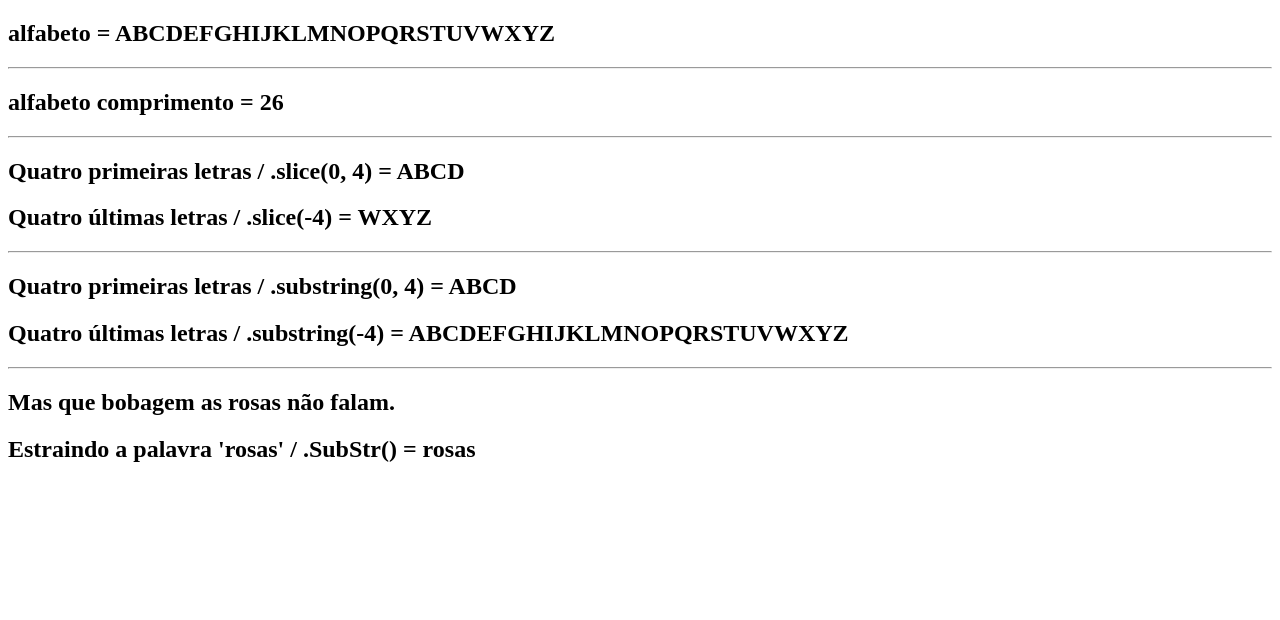
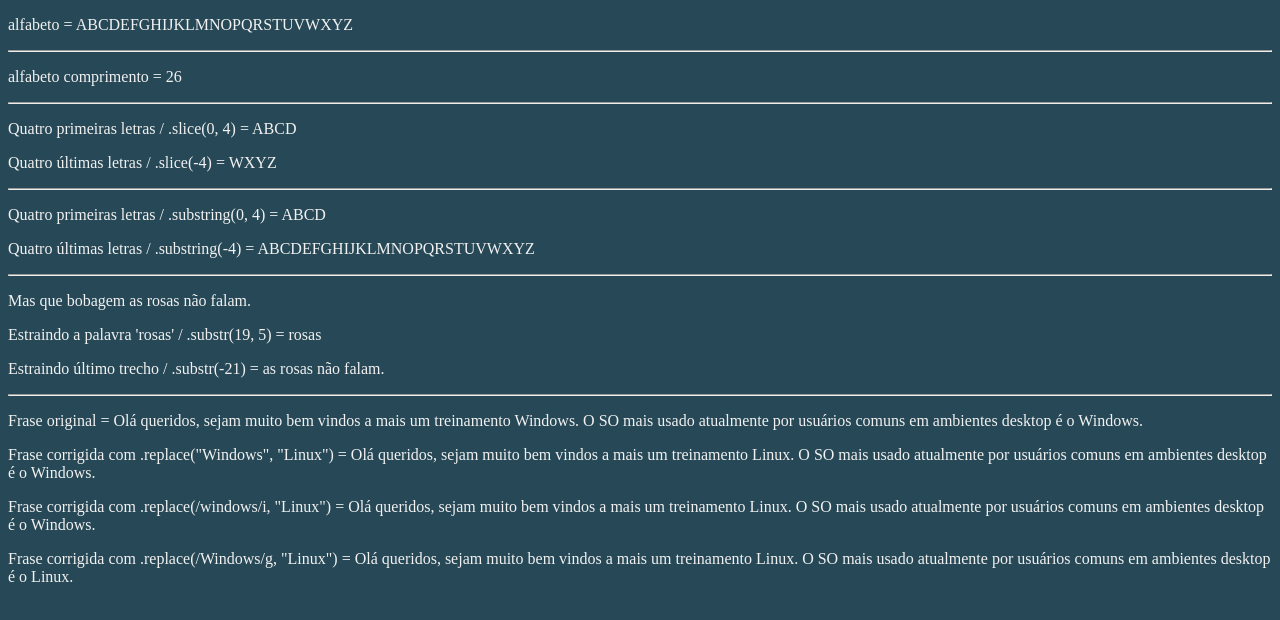
Before and after one commit to SamColt36/javascript-playlist-edson-maia, a plain HTML site: page Strings Methods/index.html in a window 1280 px wide. Drawn offline with Linux system fonts and the light colour scheme.

Commit message:
Update class

```diff
--- a/Strings Methods/index.html
+++ b/Strings Methods/index.html
@@ -1,5 +1,5 @@
 <!DOCTYPE html>
-<html lang="pt-br">
+<html lang="pt-br" id="demo">
 
 <head>
 	<meta charset="UTF-8">
--- a/Strings Methods/script.js
+++ b/Strings Methods/script.js
@@ -1,33 +1,60 @@
+document.getElementById("demo").style.backgroundColor = "#274856"
+document.getElementById("demo").style.color = "#f1f1f1"
+
 // MÉTODOS DE STRING
 let alfabeto = 'ABCDEFGHIJKLMNOPQRSTUVWXYZ'
 let frase = "Mas que bobagem as rosas não falam."
-document.write(`<h2> alfabeto = ${alfabeto} </h2>`)
+document.write(`<p> alfabeto = ${alfabeto} </p>`)
 document.write("<hr>")
 // .length mostra o comprimento do String
 let alfabetoComprimento = alfabeto.length
-document.write(`<h2> alfabeto comprimento = ${alfabetoComprimento} </h2>`)
+document.write(`<p> alfabeto comprimento = ${alfabetoComprimento} </p>`)
 document.write("<hr>")
 
 //.slice(start, end) corta uma String e cria a partir de pontos de interrupção e cria uma String
 let quatroPrimeirasLetrasSlice = alfabeto.slice(0,4) // quatro primeiras letras
-document.write(`<h2> Quatro primeiras letras / .slice(0, 4) = ${quatroPrimeirasLetrasSlice} </h2>`)
+document.write(`<p> Quatro primeiras letras / .slice(0, 4) = ${quatroPrimeirasLetrasSlice} </p>`)
 // Se um parâmetro for negativo, a posição será contada a partir do final da cadeia de caracteres:
 let quatroÚltimasLetrasSlice = alfabeto.slice(-4)
-document.write(`<h2> Quatro últimas letras / .slice(-4) = ${quatroÚltimasLetrasSlice} </h2>`)
+document.write(`<p> Quatro últimas letras / .slice(-4) = ${quatroÚltimasLetrasSlice} </p>`)
 document.write("<hr>")
 
 let quatroPrimeirasLetrasSubString = alfabeto.substring(0, 4) // quatro primeiras letras
-document.write(`<h2> Quatro primeiras letras / .substring(0, 4) = ${quatroPrimeirasLetrasSubString} </h2>`)
+document.write(`<p> Quatro primeiras letras / .substring(0, 4) = ${quatroPrimeirasLetrasSubString} </p>`)
 // Se um parâmetro for negativo, a posição será contada a partir do final da cadeia de caracteres:
 let quatroÚltimasLetrasSubString = alfabeto.substring(-4)
 // Valores negativos como parâmetros do .substring() são tratados como 0
 // logo sempre que tiver parâmetro negativo a String permanece a mesma, sem nenhuma extração de conteúdo
-document.write(`<h2> Quatro últimas letras / .substring(-4) = ${quatroÚltimasLetrasSubString} </h2>`)
+document.write(`<p> Quatro últimas letras / .substring(-4) = ${quatroÚltimasLetrasSubString} </p>`)
 document.write("<hr>")
 
 // .substr() é semelhante ao .slice()
-// sintaxe: .substr(start, length)
+// Sintaxe: .substr(start, length)
 // O exemplo abaixo extraí do String 'frase' a palavra 'rosa'
+document.write(`<p> ${frase} </p>`)
 let rosa = frase.substr(19, 5)
-document.write(`<h2> ${frase} </h2>`)
-document.write(`<h2> Estraindo a palavra 'rosas'  / .SubStr() = ${rosa} </h2>`)
+document.write(`<p> Estraindo a palavra 'rosas'  / .substr(19, 5) = ${rosa} </p>`)
+// Se o primeiro parâmetro for negativo, a posição contará a partir do final do corda.
+let trecho = frase.substr(-20)
+document.write(`<p> Estraindo último trecho / .substr(-21) = ${trecho} </p>`)
+
+// .replace(termo antigo, termo novo) substribui termos de uma String
+// essa propriedade substitui a primeira ocorrência do termo a ser substituído
+// .replace() é case sensitive, logo atenção a letras maiúsculas e minúsculas
+// Não substituí a String por completo mas somente o termo
+document.write("<hr>")
+let fraseOriginal = "Olá queridos, sejam muito bem vindos a mais um treinamento Windows. O SO mais usado atualmente por usuários comuns em ambientes desktop é o Windows.",
+fraseCorrigida = fraseOriginal.replace("Windows", "Linux")
+document.write(`<p> Frase original = ${fraseOriginal} </p>`)
+document.write(`<p> Frase corrigida com  .replace("Windows", "Linux") = ${fraseCorrigida} </p>`)
+// Para ignorar o case sensitive default do .replace usa-se no parâmetro, sem aspas, o sinal /termo/i
+// Exemplo: fraseOriginal.replace(/windows/i, "Linux")
+fraseCorrigida1 = fraseOriginal.replace(/windows/i, "Linux")
+document.write(`<p> Frase corrigida com  .replace(/windows/i, "Linux") = ${fraseCorrigida1} </p>`)
+// Para substituir todas as ocorrências usa-se o //g oriundo de 'global'
+fraseCorrigida2 = fraseOriginal.replace(/Windows/g, "Linux")
+document.write(`<p> Frase corrigida com  .replace(/Windows/g, "Linux") = ${fraseCorrigida2} </p>`)
+
+
+
+// replaceAll
```
